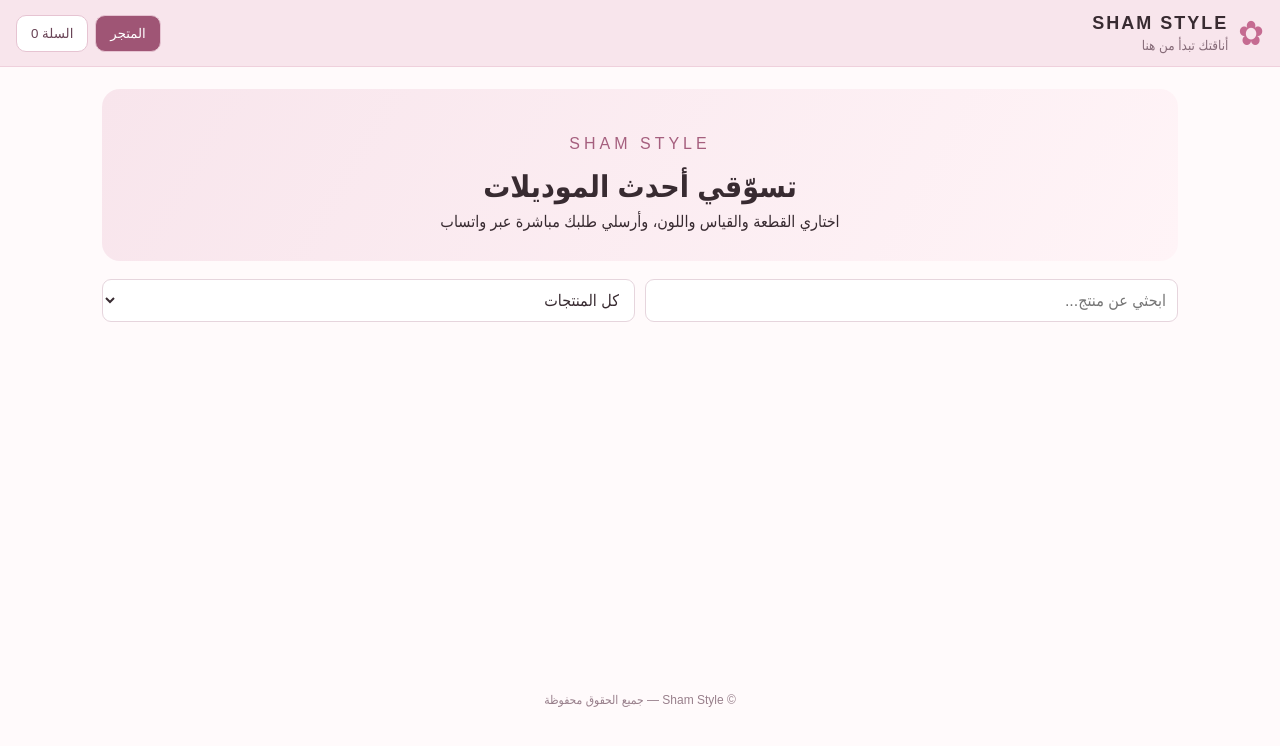
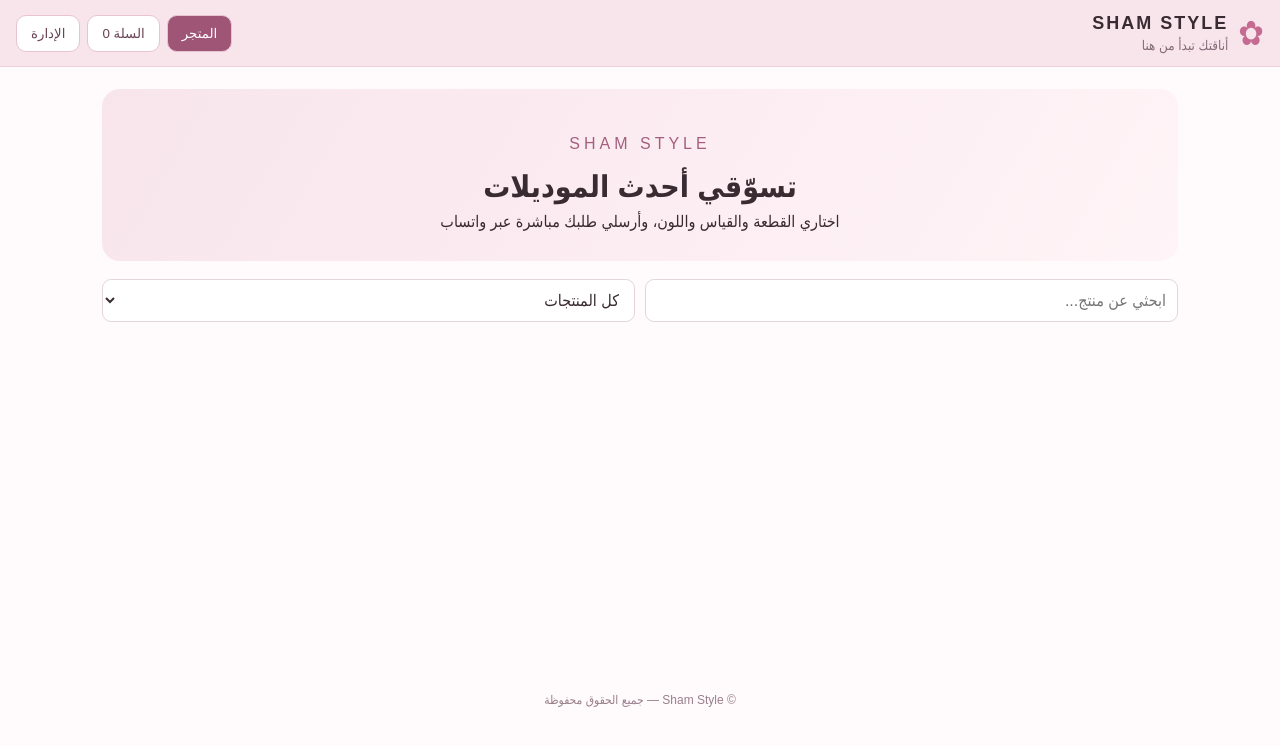
Before and after one commit to shamstyle/sham-style-store, a plain HTML site: page index.html in a window 1280 px wide. Drawn offline with Linux system fonts and the light colour scheme.

Commit message:
Update index.html

```diff
--- a/index.html
+++ b/index.html
@@ -20,7 +20,8 @@
   </div>
   <nav>
     <button class="navbtn active" data-view="shop">المتجر</button>
-    <button class="navbtn" data-view="cart">السلة <span id="cartCount">0</span></button>
+<button class="navbtn" data-view="cart">السلة <span id="cartCount">0</span></button>
+<button class="navbtn" data-view="admin">الإدارة</button>
   </nav>
 </header>
 
```
